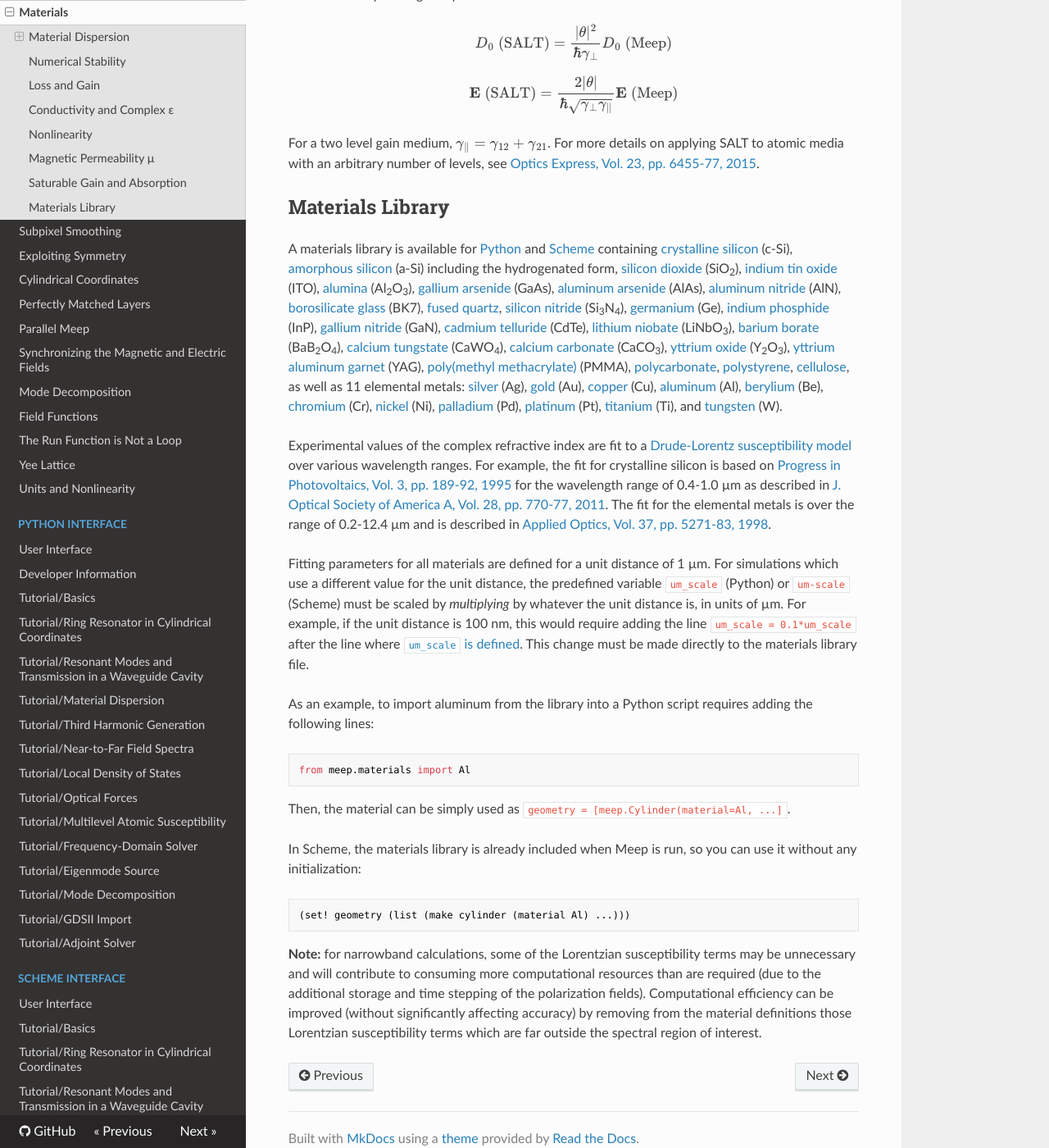
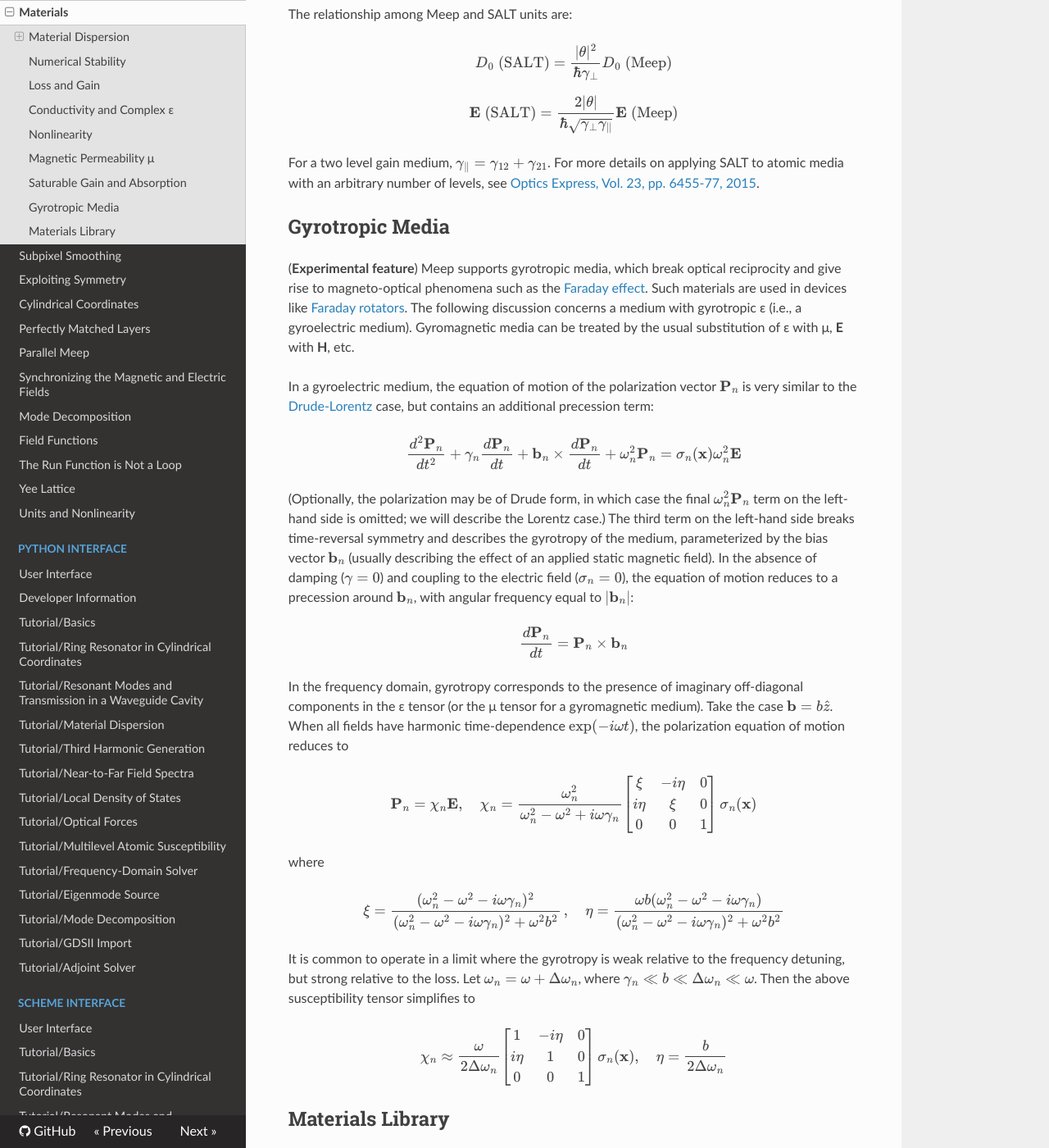
Before and after one commit to NanoComp/meep, an MkDocs documentation site: the page built from doc/docs/Materials.md, in a window 1280 px wide and 1400 px high, scrolled down 7323 px. Shown: the whole window at 82% size. Built offline with MkDocs 1.6.1, drawn with Linux system fonts in a browser that asks for light colours; nearby versions of some CDN libraries; formulas are drawn with MathJax 3; old or Windows-style settings are respelled for this version of MkDocs.

Commit message:
Add gyrotropic media to docs

```diff
--- a/doc/docs/Materials.md
+++ b/doc/docs/Materials.md
@@ -167,6 +167,31 @@ $$ \mathbf{E} \; (\textrm{SALT}) = \frac{2 |\theta|}{\hbar \sqrt{\gamma_\perp \g
 
 For a two level gain medium, $\gamma_\parallel = \gamma_{12} + \gamma_{21}$. For more details on applying SALT to atomic media with an arbitrary number of levels, see [Optics Express, Vol. 23, pp. 6455-77, 2015](https://www.osapublishing.org/oe/abstract.cfm?uri=oe-23-5-6455).
 
+Gyrotropic Media
+----------------
+
+(**Experimental feature**) Meep supports gyrotropic media, which break optical reciprocity and give rise to magneto-optical phenomena such as the [Faraday effect](https://en.wikipedia.org/wiki/Faraday_effect). Such materials are used in devices like [Faraday rotators](https://en.wikipedia.org/wiki/Faraday_rotator). The following discussion concerns a medium with gyrotropic ε (i.e., a gyroelectric medium). Gyromagnetic media can be treated by the usual substitution of ε with μ, **E** with **H**, etc.
+
+In a gyroelectric medium, the equation of motion of the polarization vector $\mathbf{P}_n$ is very similar to the [Drude-Lorentz](Materials.md#material-dispersion) case, but contains an additional precession term:
+
+$$\frac{d^2\mathbf{P}_n}{dt^2} + \gamma_n \frac{d\mathbf{P}_n}{dt} + \mathbf{b}_n \times \frac{d\mathbf{P}_n}{dt} + \omega_n^2 \mathbf{P}_n = \sigma_n(\mathbf{x}) \omega_n^2 \mathbf{E}$$
+
+(Optionally, the polarization may be of Drude form, in which case the final $\omega_n^2 \mathbf{P}_n$ term on the left-hand side is omitted; we will describe the Lorentz case.) The third term on the left-hand side breaks time-reversal symmetry and describes the gyrotropy of the medium, parameterized by the bias vector $\mathbf{b}_n$ (usually describing the effect of an applied static magnetic field). In the absence of damping ($\gamma = 0$) and coupling to the electric field ($\sigma_n = 0$), the equation of motion reduces to a precession around $\mathbf{b}_n$, with angular frequency equal to $|\mathbf{b}_n|$:
+
+$$\frac{d\mathbf{P}_n}{dt} = \mathbf{P}_n \times \mathbf{b}_n$$
+
+In the frequency domain, gyrotropy corresponds to the presence of imaginary off-diagonal components in the ε tensor (or the μ tensor for a gyromagnetic medium). Take the case $\mathbf{b} = b \hat{z}$.  When all fields have harmonic time-dependence $\exp(-i\omega t)$, the polarization equation of motion reduces to
+
+$$\mathbf{P}_n = \chi_n \mathbf{E}, \quad \chi_n = \frac{\omega_n^2}{\omega_n^2 - \omega^2 + i\omega\gamma_n} \begin{bmatrix}\xi & -i\eta & 0 \\ i\eta & \xi & 0 \\ 0 & 0 & 1 \end{bmatrix} \, \sigma_n(\mathbf{x})$$
+
+where
+
+$$\xi = \frac{(\omega_n^2 - \omega^2 - i\omega \gamma_n)^2}{(\omega_n^2 - \omega^2 - i\omega \gamma_n)^2 + \omega^2 b^2}\,, \quad \eta = \frac{\omega b (\omega_n^2 - \omega^2 - i\omega \gamma_n)}{(\omega_n^2 - \omega^2 - i\omega \gamma_n)^2 + \omega^2 b^2}$$
+
+It is common to operate in a limit where the gyrotropy is weak relative to the frequency detuning, but strong relative to the loss.  Let $\omega_n = \omega + \Delta\omega_n$, where $\gamma_n \ll b \ll \Delta \omega_n \ll \omega$.  Then the above susceptibility tensor simplifies to
+
+$$\chi_n \approx \frac{\omega}{2 \Delta\omega_n} \begin{bmatrix}1 & -i\eta & 0 \\ i\eta & 1 & 0 \\ 0 & 0 & 1 \end{bmatrix}\, \sigma_n(\mathbf{x}), \quad \eta = \frac{b}{2\Delta\omega_n}$$
+
 Materials Library
 -----------------
 
```
Also changed, not shown: doc/docs/Python_User_Interface.md (+8 -0 lines).
